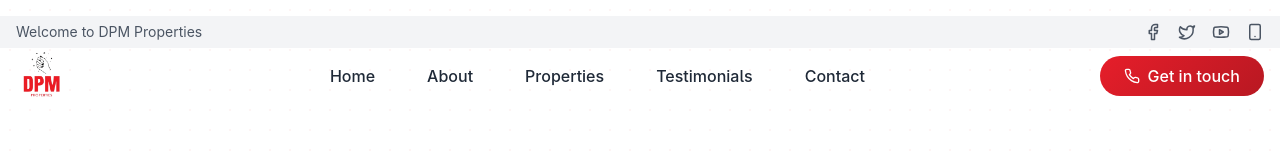
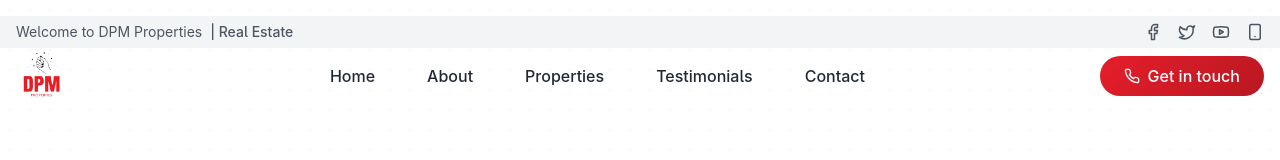
Before and after one commit to k4889p/DGP2, a React (Vite) app: page / in a window 1280 px wide. Shown: the top 160 px of the page. Built offline with nearby package versions, Linux system fonts and the light colour scheme.

Commit message:
Update welcome message
Updated the welcome message in the top bar to include "Real Estate".

```diff
--- a/src/components/Navbar.tsx
+++ b/src/components/Navbar.tsx
@@ -87,7 +87,7 @@ const Navbar: React.FC = () => {
       <div className="bg-gray-100 py-1.5 hidden md:block">
         <div className="container mx-auto px-4 flex justify-between items-center">
           <a href="#home" className="flex items-center">
-            <span className="text-sm text-gray-600">Welcome to DPM Properties</span>
+            <span className="text-sm text-gray-600">Welcome to DPM Properties <span className="font-medium ml-1">| Real Estate</span></span>
           </a>
 
           <div className="flex items-center space-x-4">
```
